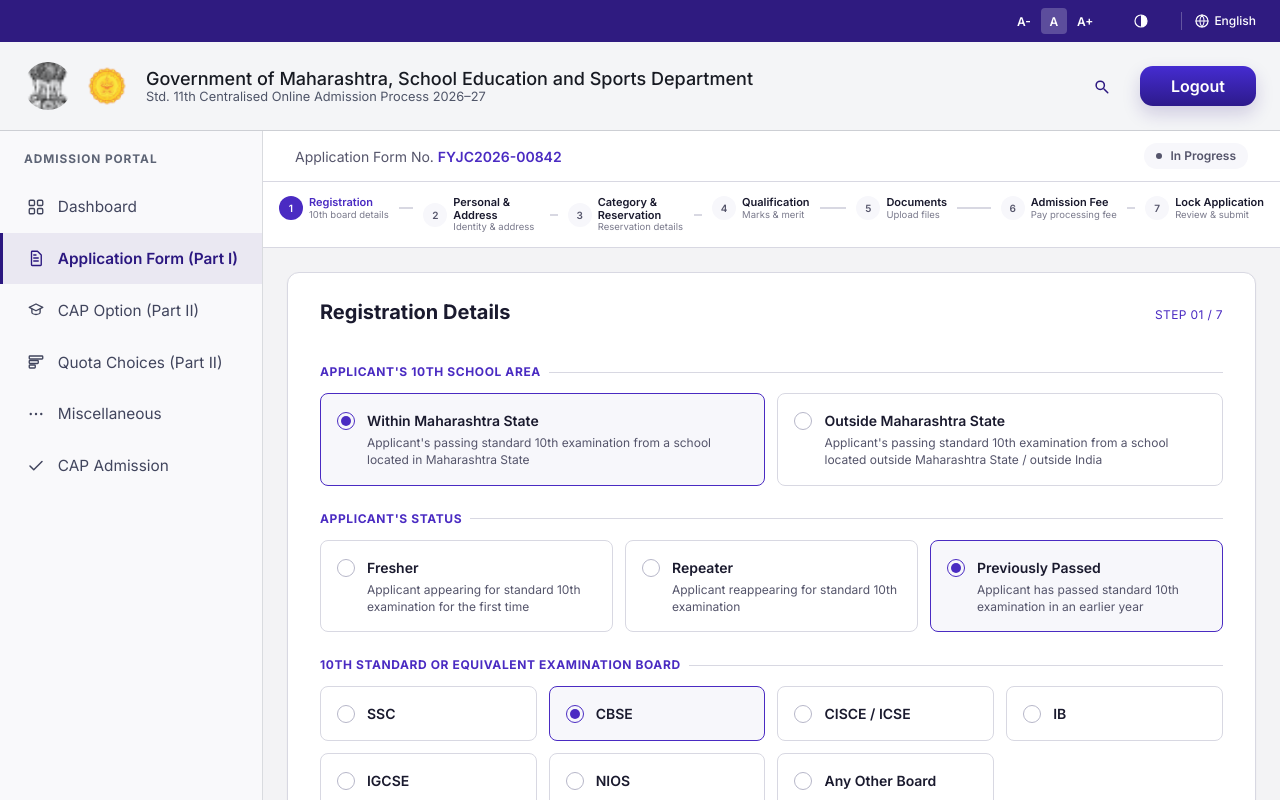
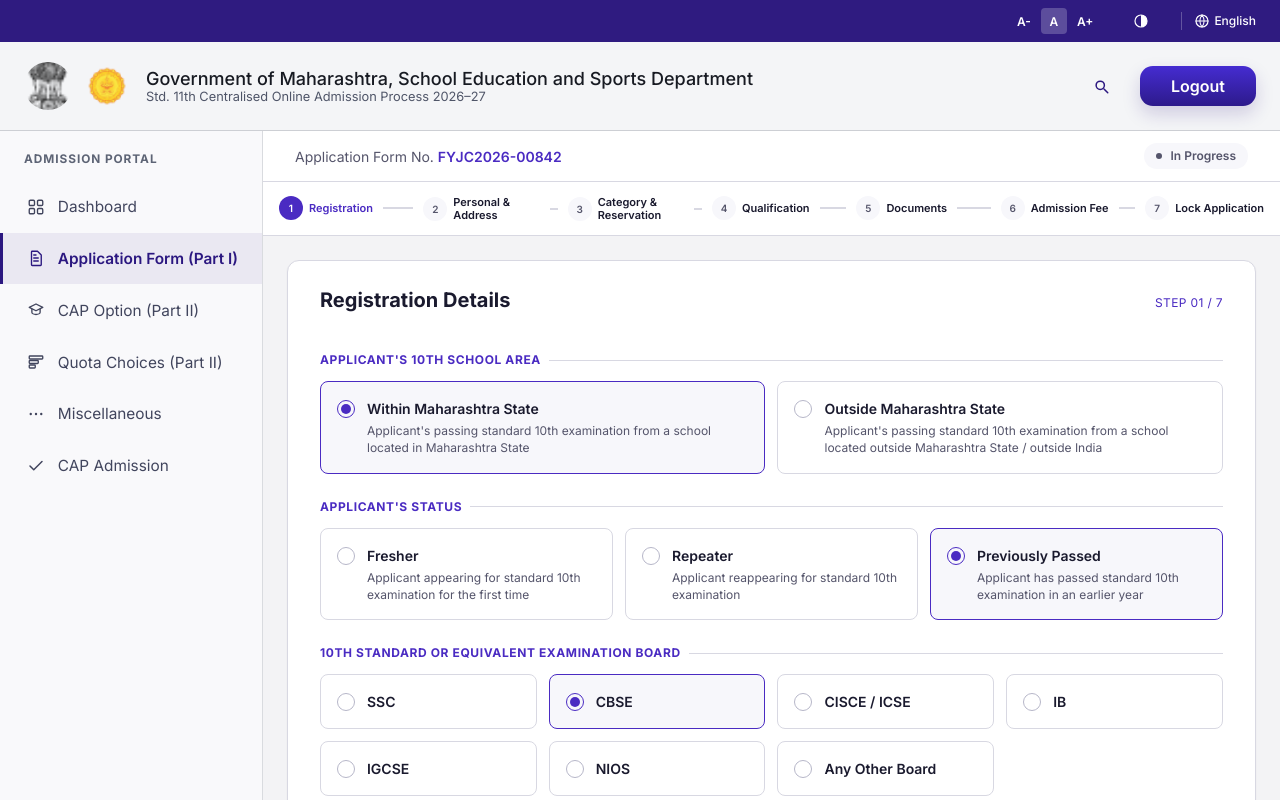
Before and after one commit to abhishekdevkar233-debug/FYJC-New, a React (Vite) app in the folder web/: page /application-form in a window 1280 px wide. Shown: the top 800 px of the page. Built offline with nearby package versions, Linux system fonts and the light colour scheme.

Commit message:
removed subtitle

```diff
--- a/web/src/pages/ApplicationForm/ApplicationFormPage.tsx
+++ b/web/src/pages/ApplicationForm/ApplicationFormPage.tsx
@@ -29,16 +29,6 @@ const STEP_TAB_LABELS = [
   "Documents",
   "Admission Fee",
   "Lock Application",
-];
-
-const STEP_DESCRIPTIONS = [
-  "10th board details",
-  "Identity & address",
-  "Reservation details",
-  "Marks & merit",
-  "Upload files",
-  "Pay processing fee",
-  "Review & submit",
 ];
 
 const BOARD_OPTIONS = [
@@ -153,7 +143,6 @@ export function ApplicationFormPage() {
         <ol className="app-form-stepper">
           {STEPS.map((fullLabel, index) => {
             const tabLabel = STEP_TAB_LABELS[index];
-            const description = STEP_DESCRIPTIONS[index];
             const isDone =
               completed.has(index) || (locked && index === STEPS.length - 1);
             const isCurrent = index === current;
@@ -173,7 +162,6 @@ export function ApplicationFormPage() {
                     </span>
                     <span className="app-form-step-text">
                       <span className="app-form-step-title">{tabLabel}</span>
-                      <span className="app-form-step-desc">{description}</span>
                     </span>
                   </span>
                 ) : (
@@ -191,7 +179,6 @@ export function ApplicationFormPage() {
                     </span>
                     <span className="app-form-step-text">
                       <span className="app-form-step-title">{tabLabel}</span>
-                      <span className="app-form-step-desc">{description}</span>
                     </span>
                   </button>
                 )}
```
